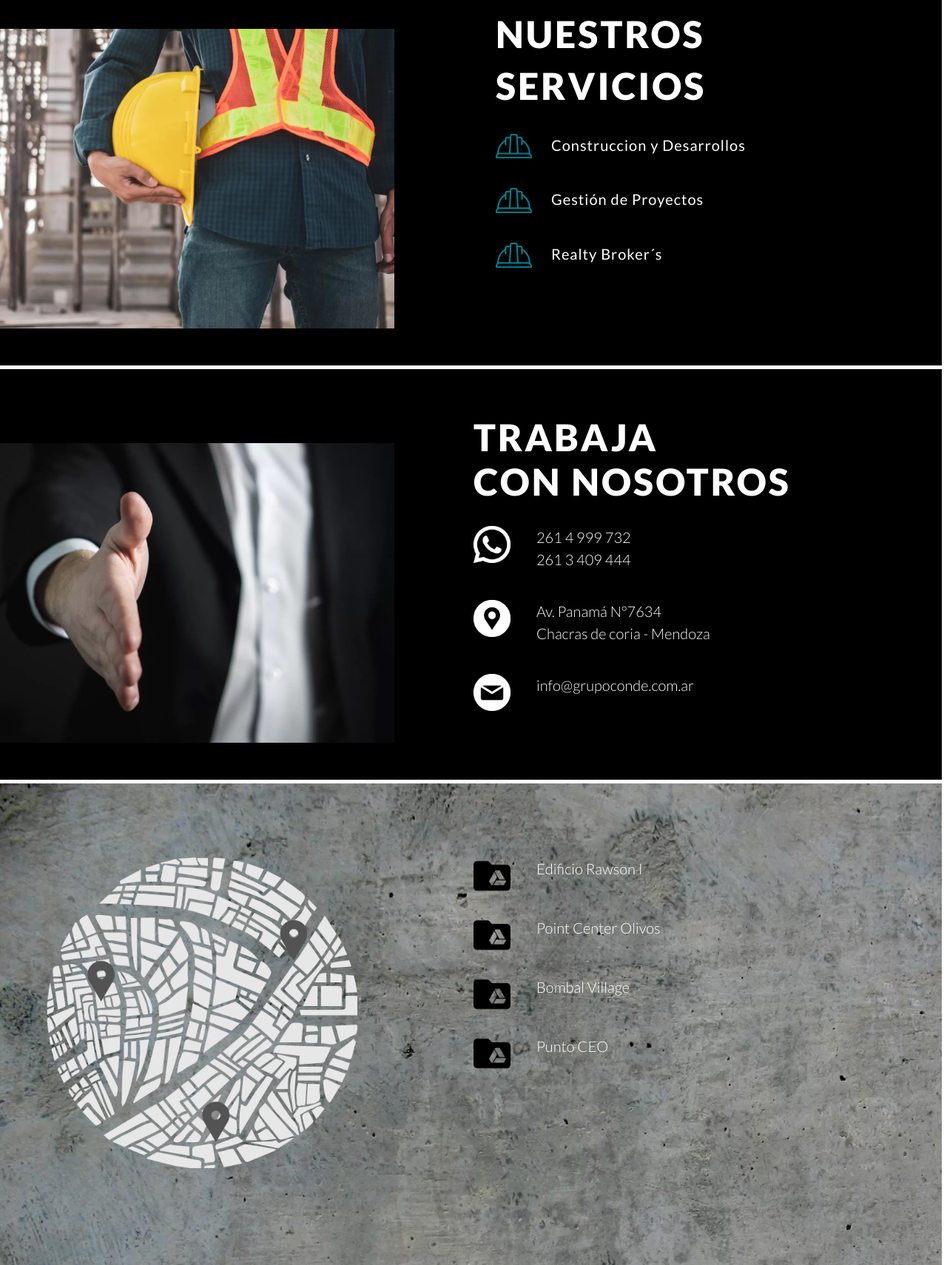
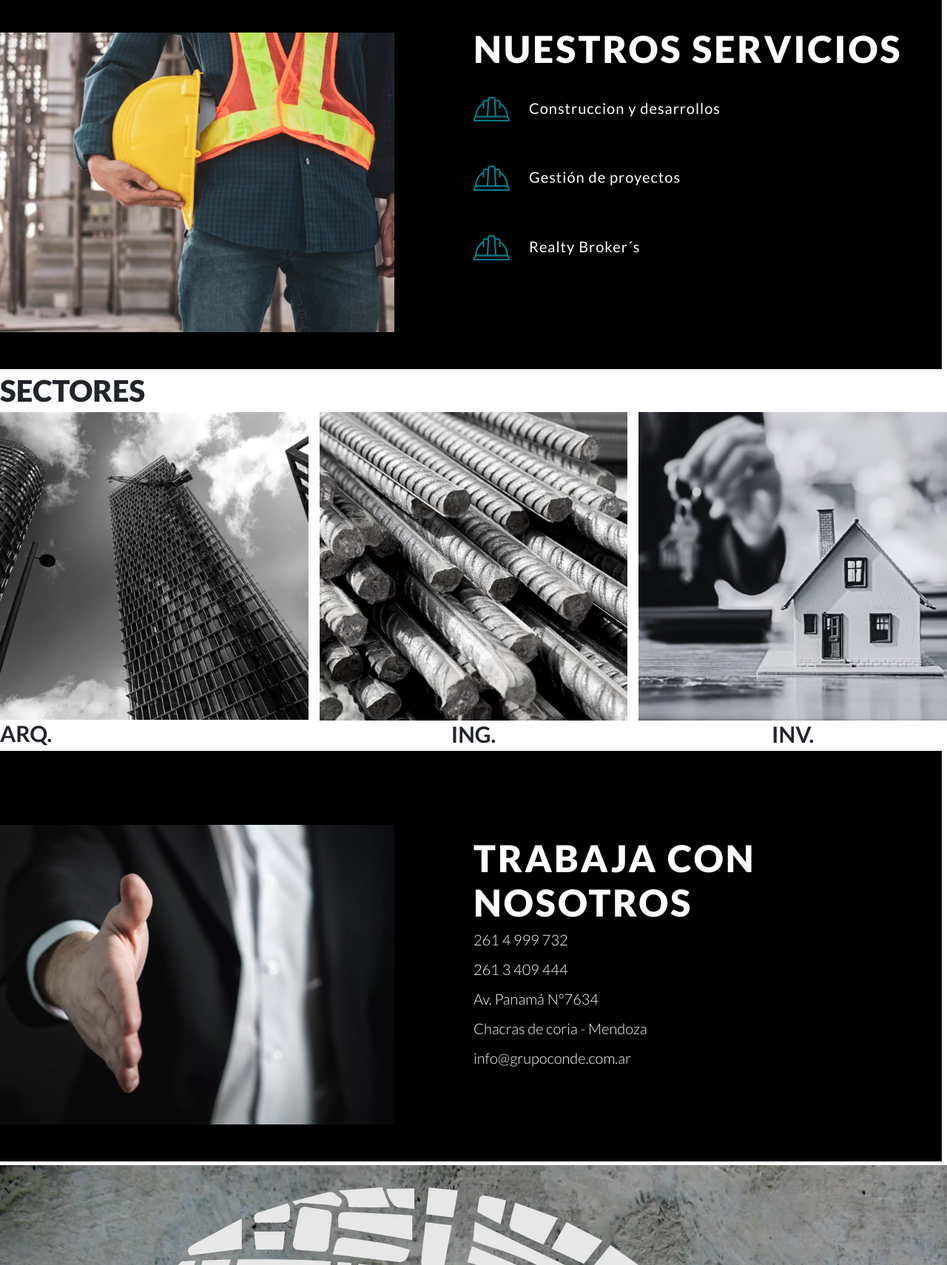
Before and after one commit to germanvaras/Grupo-Conde, a plain HTML site: page index.html in a window 1280 px wide. Shown: the part 2200-3910 px from the top of the page at 74% size. Drawn offline with nearby package versions, Linux system fonts and the light colour scheme.

Commit message:
Actualizando index

```diff
--- a/index.html
+++ b/index.html
@@ -1,5 +1,6 @@
 <!DOCTYPE html>
 <html lang="en">
+
 <head>
     <meta charset="UTF-8">
     <meta http-equiv="X-UA-Compatible" content="IE=edge">
@@ -7,28 +8,39 @@
     <link rel="preconnect" href="https://fonts.googleapis.com">
     <link rel="preconnect" href="https://fonts.gstatic.com" crossorigin>
     <link href="https://fonts.googleapis.com/css2?family=Lato:wght@300;400;700;900&display=swap" rel="stylesheet">
-    <link href="https://cdn.jsdelivr.net/npm/bootstrap@5.2.0-beta1/dist/css/bootstrap.min.css" rel="stylesheet" integrity="sha384-0evHe/X+R7YkIZDRvuzKMRqM+OrBnVFBL6DOitfPri4tjfHxaWutUpFmBp4vmVor" crossorigin="anonymous">
+    <link href="https://cdn.jsdelivr.net/npm/bootstrap@5.2.0-beta1/dist/css/bootstrap.min.css" rel="stylesheet"
+        integrity="sha384-0evHe/X+R7YkIZDRvuzKMRqM+OrBnVFBL6DOitfPri4tjfHxaWutUpFmBp4vmVor" crossorigin="anonymous">
     <link rel="stylesheet" href="css/style.css">
     <title>Conde</title>
 
 </head>
+
 <body>
     <header>
 
     </header>
     <main>
+        <!-- section 1 -->
+
         <section class="section1 mb-2">
-        <img  class ="section1__img--edificio"src="img/fondo2.webp" alt="imagen de edificios">
+            <img class="section1__img--edificio" src="img/fondo2.webp" alt="imagen de edificios">
         </section>
+        <!-- section 2  -->
+
         <section class="section2 row align-items-center mb-2">
             <img class="col-md-6 col-12 section2__img" src="img/edificio.webp" alt="">
             <div class="col-md-6 col-12 section2__container">
                 <h2 class="section2__titulo mb-lg-5">PERFIL <br> EMPRESARIAL</h2>
-            <p class="section2__p mb-lg-5">Dedicados a brindar un integral servicio en el campo del Real State, nace CONDE Realty Group, equipo de emprendedores y profesionales con el objetivo de hacer crecer la Plaza Inmobiliaria Mendocina creando y haciendote llegar a los mas elementales desarrollos y proyectos.</p>
+                <p class="section2__p mb-lg-5">Dedicados a brindar un integral servicio en el campo del Real State, nace
+                    CONDE Realty Group, equipo de emprendedores y profesionales con el objetivo de hacer crecer la Plaza
+                    Inmobiliaria Mendocina creando y haciendote llegar a los mas elementales desarrollos y proyectos.
+                </p>
                 <button class="section2__boton">Más info </button>
             </div>
         </section>
-    <section class="section3 row">
+        <!-- section 3 -->
+
+        <section class="section3 row mb-2">
             <h2 class="col-12 text-center">PROYECTOS</h2>
             <div class="section3__casas text-center col-md-3 col-6  ">
                 <h3 class="section3__numeros">2135</h3>
@@ -56,20 +68,21 @@
                 <p class="section__p">LOTEOS</p>
             </div>
         </section>
+        <!-- section 4  -->
+
         <section class="section4 row align-items-center mb-2">
             <img class="col-md-6 col-12 section4__img" src="./img/servicios.webp" alt="Imagen servicios">
             <div class="col-md-6 col-12">
                 <div>
-                <h2 class="section4__titulo ms-5">NUESTROS <br> SERVICIOS</h2>
-                <div class="ms-5 ">
-                    <div class="row mb-5 mt-5">
-                        <img class="col-6 mb-3 section4__imgp" src="./img/Wallpaper01 (18).webp" alt="Icono casco">
-                        <p class="col-6 section4__h2 ">Construccion y Desarrollos</p>
+                    <h2 class="section4__titulo mb-5">NUESTROS SERVICIOS</h2>
+                    <div class="row mb-5">
+                        <img class="col-6 mb-5 section4__imgp" src="./img/Wallpaper01 (18).webp" alt="Icono casco">
+                        <p class="col-6 section4__h2 ">Construccion y desarrollos</p>
                     </div>
 
                     <div class="row mb-5">
-                        <img class="col-6 mb-3 section4__imgp" src="./img/Wallpaper01 (18).webp" alt="Icono casco">
-                        <p class="col-6 section4__h2 ">Gestión de Proyectos</p>
+                        <img class="col-6 mb-5 section4__imgp" src="./img/Wallpaper01 (18).webp" alt="Icono casco">
+                        <p class="col-6 section4__h2 ">Gestión de proyectos</p>
                     </div>
 
                     <div class="row mb-5">
@@ -80,57 +93,142 @@
                 </div>
             </div>
 
+        </section>
+        <!-- section 5 -->
+
+        <section class="section5 mb-2">
+            <h2 class="section5__titulo">SECTORES</h2>
+            <div class="row justify-content-md-center">
+                <!-- arquitectura -->
+                <div class="col-md-4 col-12 section5__container">
+                    <img src="img/arquitectura.webp" class="section5__img card-img-top" alt="">
+                    <h3 class="section5__subtitulo card-text">ARQ.</h3>
+                </div>
+                <!-- ingenieria -->
+                <div class="text-center col-md-4 col-12 section5__container">
+                    <img src="img/ingenieria.webp" class="section5__img  card-img-top" alt="">
+                    <h3 class="section5__subtitulo card-text">ING.</h3>
+                </div>
+                <!-- inversion -->
+                <div class="text-center col-md-4 col-12 section5__container">
+                    <img src="img/Inversion.webp" class="section5__img card-img-top" alt="">
+                    <h3 class="section5__subtitulo card-text">INV.</h3>
+                </div>
+
+
+            </div>
+        </section>
+        <!-- section 6 -->
+
+        <section class="section6 row align-items-center mb-2">
+            <img class="col-md-6 col-12 section6__img" src="./img/trabaja.webp" alt="Imagen nosotros">
+            <div class="col-md-6 col-12">
+                <h2 class="section6__titulo">TRABAJA CON NOSOTROS</h2>
+                <p class="section6__p">261 4 999 732</p>
+                <p class="section6__p">261 3 409 444</p>
+                <p class="section6__p">Av. Panamá N°7634</p>
+                <p class="section6__p">Chacras de coria - Mendoza</p>
+                <p class="section6__p">info@grupoconde.com.ar</p>
+
+            </div>
+
+        </section>
+        <!-- section 7 -->
+
+        <section class="section7 py-5">
+            <div class="row align-items-center" >
+                <div class="col-md-6 col-12 text-center">
+                    <img class="section7__map" src="img/map.webp" alt="">
+                </div>
+                <div class="col-md-6 col-12">
+                    <div class="row">
+                        <img class="col-4 section7__ico" src="img/drive.webp" alt="icono de drive">
+                        <p class="col-4 section7__p">Edificio Rawson</p>
+                        <button class="col-4 section7__boton">Más info</button>
+                    </div>
+                    <div class="row">
+                        <img class="col-4 section7__ico" src="img/drive.webp" alt="icono de drive">
+                        <p class="col-4 section7__p">Point Center Olivos</p>
+                        <button class="col-4 section7__boton">Más info</button>
+                    </div>
+                    <div class="row">
+                        <img class="col-4 section7__ico" src="img/drive.webp" alt="icono de drive">
+                        <p class="col-4 section7__p">Bombal Village</p>
+                        <button class="col-4 section7__boton">Más info</button>
+                    </div>
+                    <div class="row">
+                        <img class="col-4 section7__ico" src="img/drive.webp" alt="icono de drive">
+                        <p class="col-4 section7__p">Punto CEO</p>
+                        <button class="col-4 section7__boton">Más info</button>
+                    </div>
                 </div>
             </div>
         </section>
-    <section class="section6 row align-items-center mb-2">
-        <img class="col-md-6 col-12 section6__img" src="./img/trabaja.webp" alt="Imagen nosotros">
-        <div class="col-md-6 col-12">
-            <h2 class="section6__titulo mb-5">TRABAJA <br> CON NOSOTROS</h2>
-            <div class="row mb-5">
-                <img class="section6__imgp col-6" src="./img/WB.webp" alt="Icono whatsapp">
-                <p class="section6__p col-6">261 4 999 732 <br>261 3 409 444</p>
-            </div>
-            <div class="row mb-5">
-                <img class="col-6 section6__imgp" src="./img/Wallpaper01 (16).webp" alt="Icono maps">
-                <p class="col-6 section6__p">Av. Panamá N°7634 <br> Chacras de coria - Mendoza</p>
+        <!-- section8 -->
+
+        <section class="section8">
+            <form action="" class="row d-flex">
+                <div class="col-md-6 col-12 d-flex flex-column">
+                    <h2>CONTACTO</h2>
+                    <div class="row section8__form-container">
+                        <img  class="col-md-6 col-12 section8__ico"src="img/user.webp" alt="">
+                        <input class=" col-md-6 col-12 section8__input" type="text" placeholder="Nombre">
 
                     </div>
-            <div class="row mb-5">
-                <img class="col-6 section6__imgp" src="./img/Wallpaper01 (17).webp" alt="Icono mail">
-                <p class="col-6 section6__p">info@grupoconde.com.ar</p>
+                    <div class="row section8__form-container">
+                        <img class="col-md-6 col-12 section8__ico" src="img/wp-b.webp" alt="">
+                        <input class=" col-md-6 col-12 section8__input" type="number" placeholder="Teléfono">
                     </div>
+                    <div class="row section8__form-container">
+                        <img class="col-md-6 col-12 section8__ico" src="img/mail-b.webp" alt="">
+                        <input class="col-md-6 col-12 section8__input"type="email" placeholder="Mail">
                     </div>
-    </section>
-    <section class="section7 row">
-        <img class="col-md-6 section7__img" src="./img/map.webp" alt="Imagen Mapa">
-        <div class="col-md-6 col-12">
-            <div class="row mb-5">
-                <img class="section7__imgp col-6" src="./img/drive.webp" alt="Icono whatsapp">
-                <p class="section7__p col-6">Edificio Rawson I</p>
-            </div>
-            <div class="row mb-5">
-                <img class="section7__imgp col-6" src="./img/drive.webp" alt="Icono whatsapp">
-                <p class="section7__p col-6">Point Center Olivos</p>
 
                 </div>
-            <div class="row mb-5">
-                <img class="section7__imgp col-6" src="./img/drive.webp" alt="Icono whatsapp">
-                <p class="section7__p col-6">Bombal Village</p>
+                <div class="col-md-6 col-12 row">
+                    <h2>SELECCIONA EL SECTOR DE INTERÉS</h2>
+                    <div class="col-md-4 col-12 section8__container">
+                    <!-- arquitectura -->
+                        <label class="section8__label">
+                        <input class="section8__input card-top css-checkbox" type="checkbox" name="" id="" >
+                        <i></i>
+                        </label>
+                        <img src="img/arquitectura.webp" class="section8__img card-img" alt="">
+                        <h3 class="section8__subtitulo card-text">ARQ.</h3>
                     </div>
-            <div class="row mb-5">
-                <img class="section7__imgp col-6" src="./img/drive.webp" alt="Icono whatsapp">
-                <p class="section7__p col-6">Punto CEO</p>
+                    <!-- ingenieria -->
+                    <div class="col-md-4 col-12 section8__container">
+                        <label class="section8__label">
+                        <input class="section8__input card-top css-checkbox" type="checkbox" name="" id="" >
+                        <i></i>
+                        </label>
+                        <img src="img/ingenieria.webp" class="section5__img  card-img" alt="">
+                        <h3 class="section8__subtitulo card-text">ING.</h3>
                     </div>
+                    <!-- inversion -->
+                    <div class="col-md-4 col-12 section8__container ">
+                        <label class="section8__label">
+                        <input class="section8__input card-top css-checkbox" type="checkbox" name="" id="" >
+                        <i></i>
+                        </label>
+                        <img src="img/Inversion.webp" class="section5__img card-img" alt="">
+                        <h3 class="section8__subtitulo card-text">INV.</h3>
+                    </div>
+                    <div class="text-center">
+                        <input class="section8__boton text-center" type="submit">
                     </div>
 
-
+                </div>
+            </form>
         </section>
     </main>
     <footer>
 
     </footer>
     <img src="" alt="">
-<script src="https://cdn.jsdelivr.net/npm/bootstrap@5.2.0-beta1/dist/js/bootstrap.bundle.min.js" integrity="sha384-pprn3073KE6tl6bjs2QrFaJGz5/SUsLqktiwsUTF55Jfv3qYSDhgCecCxMW52nD2" crossorigin="anonymous"></script>
+    <script src="https://cdn.jsdelivr.net/npm/bootstrap@5.2.0-beta1/dist/js/bootstrap.bundle.min.js"
+        integrity="sha384-pprn3073KE6tl6bjs2QrFaJGz5/SUsLqktiwsUTF55Jfv3qYSDhgCecCxMW52nD2"
+        crossorigin="anonymous"></script>
 </body>
+
 </html>
```
Lines whose indentation alone changed are shown as unchanged.
